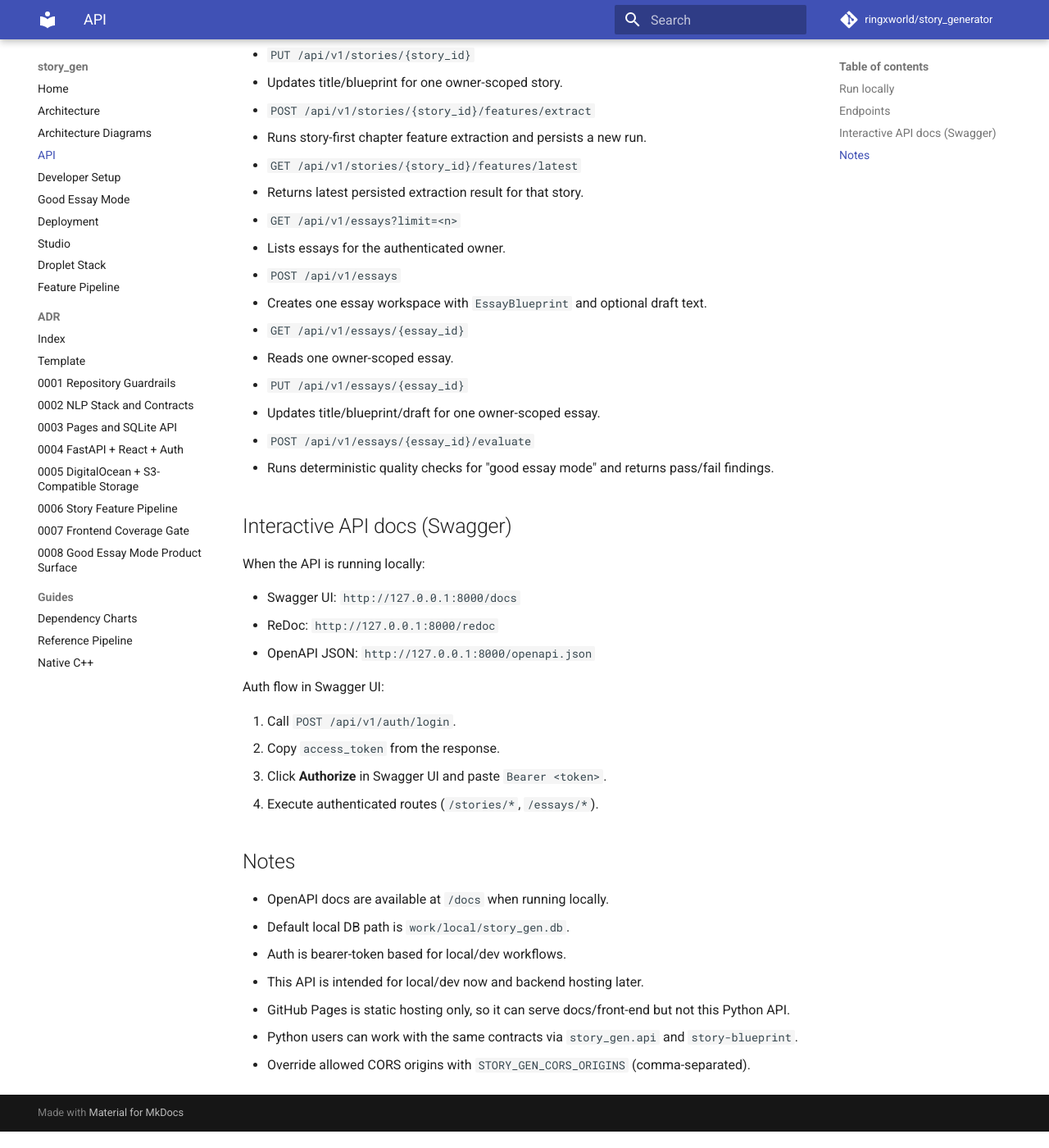
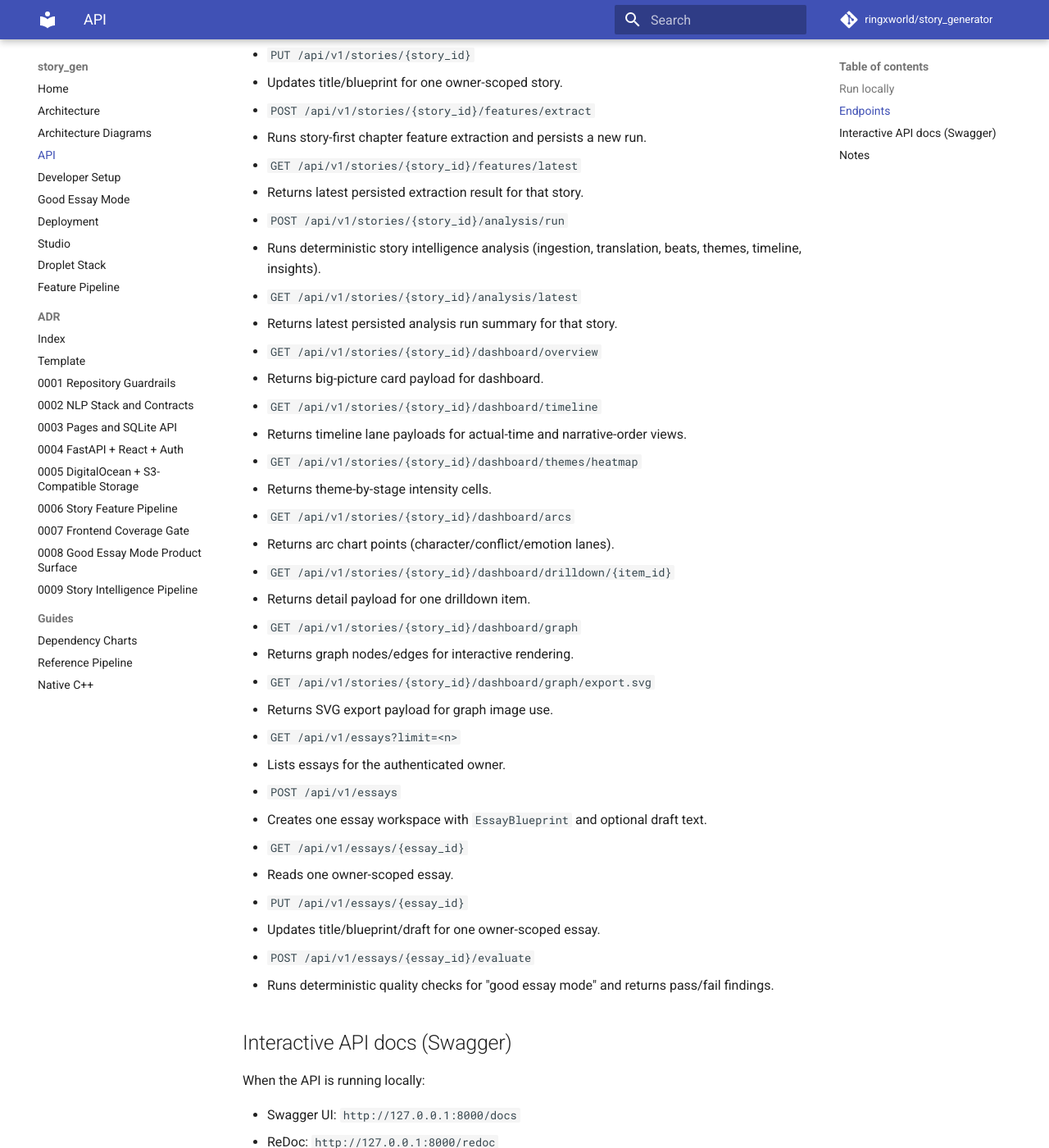
Before and after one commit to ringxworld/story_generator, an MkDocs documentation site: the page built from docs/api.md, in a window 1280 px wide and 1400 px high, scrolled down 1008 px. Shown: the whole window at 82% size. Built offline with MkDocs 1.6.1 and Material for MkDocs 9.7.7, drawn with Linux system fonts in a browser that asks for light colours; comment, search, counter and statistics services are not loaded; some of the changed text lies outside the part shown.

Commit message:
Document story intelligence architecture and API contracts

```diff
--- a/docs/api.md
+++ b/docs/api.md
@@ -38,6 +38,24 @@ uv run story-api --db-path work/local/story_gen.db
   - Runs story-first chapter feature extraction and persists a new run.
 - `GET /api/v1/stories/{story_id}/features/latest`
   - Returns latest persisted extraction result for that story.
+- `POST /api/v1/stories/{story_id}/analysis/run`
+  - Runs deterministic story intelligence analysis (ingestion, translation, beats, themes, timeline, insights).
+- `GET /api/v1/stories/{story_id}/analysis/latest`
+  - Returns latest persisted analysis run summary for that story.
+- `GET /api/v1/stories/{story_id}/dashboard/overview`
+  - Returns big-picture card payload for dashboard.
+- `GET /api/v1/stories/{story_id}/dashboard/timeline`
+  - Returns timeline lane payloads for actual-time and narrative-order views.
+- `GET /api/v1/stories/{story_id}/dashboard/themes/heatmap`
+  - Returns theme-by-stage intensity cells.
+- `GET /api/v1/stories/{story_id}/dashboard/arcs`
+  - Returns arc chart points (character/conflict/emotion lanes).
+- `GET /api/v1/stories/{story_id}/dashboard/drilldown/{item_id}`
+  - Returns detail payload for one drilldown item.
+- `GET /api/v1/stories/{story_id}/dashboard/graph`
+  - Returns graph nodes/edges for interactive rendering.
+- `GET /api/v1/stories/{story_id}/dashboard/graph/export.svg`
+  - Returns SVG export payload for graph image use.
 - `GET /api/v1/essays?limit=<n>`
   - Lists essays for the authenticated owner.
 - `POST /api/v1/essays`
@@ -69,6 +87,7 @@ Auth flow in Swagger UI:
 - OpenAPI docs are available at `/docs` when running locally.
 - Default local DB path is `work/local/story_gen.db`.
 - Auth is bearer-token based for local/dev workflows.
+- Dashboard and analysis endpoints are owner-scoped and require a prior analysis run.
 - This API is intended for local/dev now and backend hosting later.
 - GitHub Pages is static hosting only, so it can serve docs/front-end but not this Python API.
 - Python users can work with the same contracts via `story_gen.api` and `story-blueprint`.
--- a/mkdocs.yml
+++ b/mkdocs.yml
@@ -33,6 +33,7 @@ nav:
       - 0006 Story Feature Pipeline: adr/0006-story-first-feature-extraction-and-schema-enforcement.md
       - 0007 Frontend Coverage Gate: adr/0007-frontend-coverage-gate.md
       - 0008 Good Essay Mode Product Surface: adr/0008-good-essay-mode-product-surface.md
+      - 0009 Story Intelligence Pipeline: adr/0009-story-intelligence-pipeline-and-dashboard-read-models.md
   - Guides:
       - Dependency Charts: dependency_charts.md
       - Reference Pipeline: reference_pipeline.md
```
Also changed, not shown: docs/adr/0009-story-intelligence-pipeline-and-dashboard-read-models.md (added, +83 -0 lines), docs/architecture.md (+4 -0 lines).
